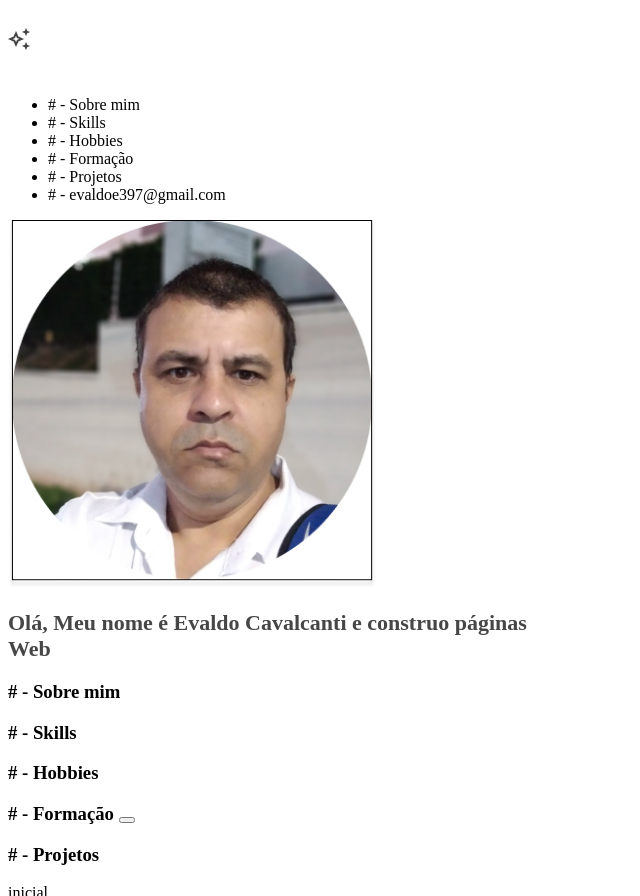
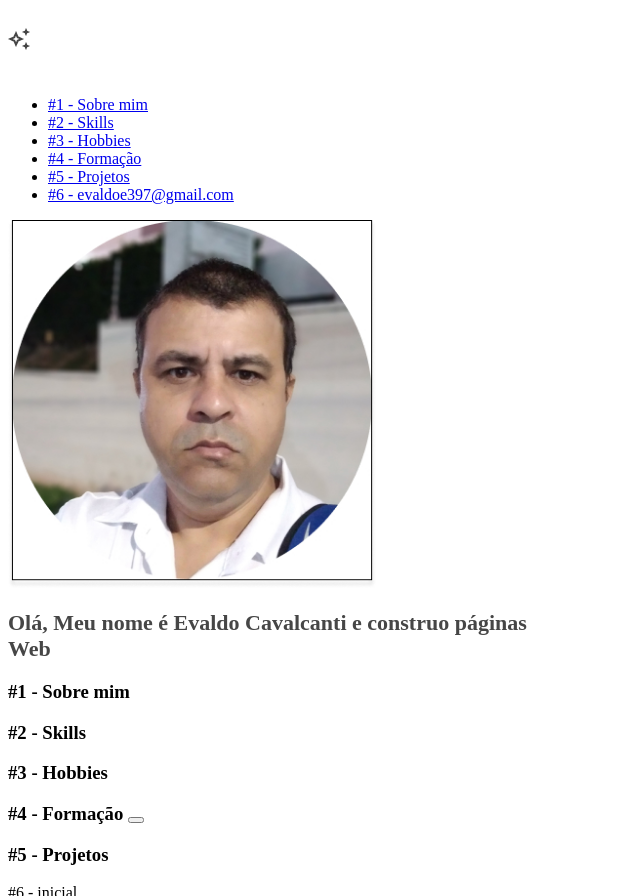
Before and after one commit to Evaldoe397/Portifolio-T2-Evaldo-Alura, a plain HTML site: page index.html in a window 1280 px wide. Shown: the top 896 px of the page, without its empty margins (0-640 px from the left). Drawn offline with Linux system fonts and the light colour scheme.

Commit message:
melhorando navegacao no site com opcao href

```diff
--- a/index.html
+++ b/index.html
@@ -15,12 +15,12 @@
 
             <nav>
                 <ul>
-                    <li># - Sobre mim</li>
-                    <li># - Skills</li>
-                    <li># - Hobbies</li>
-                    <li># - Formação</li>
-                    <li># - Projetos</li>
-                    <li># - evaldoe397@gmail.com</li>
+                    <li><a href="#sobre-mim">#1 - Sobre mim</a></li>
+                    <li><a href="#softskills">#2 - Skills</a></li>
+                    <li><a href="#hobbies">#3 - Hobbies</a></li>
+                    <li><a href="#formacao-cursos">#4 - Formação</a></li>
+                    <li><a href="#experiencia">#5 - Projetos</a></li>
+                    <li><a href="#formulario-contato">#6 - evaldoe397@gmail.com</a></li>
                 </ul>
             </nav>
         </div>
@@ -30,47 +30,47 @@
 
 </body>
  <main>
-    <section = "menu-principal">
+    <section class="menu-principal">
         <div class="inicial1">
             <h1 class="apresentacao">
                 Olá, Meu nome é Evaldo Cavalcanti e construo páginas Web
             </h1>
         </div>
     </section>
-    <section = "sobre-mim">
+    <section class= "mim">
         <div class="inicial2">
-            <h3 class="Texto1">
-                # - Sobre mim
+            <h3 id="sobre-mim">
+                #1 - Sobre mim
             </h3>
         </div>
     </section>
-    <section = "hobbies-e-soft-skills">
+    <section class= "hobbies-e-soft-skills">
         <div class="inicial3">
-            <h3 class="Texto2">
-                # - Skills
+            <h3 id="softskills">
+                #2 - Skills
             </h3>
-            <h3 class="Texto2">
-                # - Hobbies
+            <h3 id="hobbies">
+                #3 - Hobbies
             </h3>
         </div>
     </section>
 
-    <section = "formacoes-e-cursos">
+    <section class="formacoes-e-cursos">
         <div class="inicial4">
-            <h3 class="Texto3">
-                # - Formação
+            <h3 id="formacao-cursos">
+                #4 - Formação
                 <button class="ver-curriculo"></button>
             </h3>
         </div>
     </section>
-    <section = "experiencia-em-programacao">
+    <section class="experiencia-em-programacao">
         <div class="inicial5">
-            <h3 class="Texto4">
-                # - Projetos
+            <h3 id="experiencia">
+                #5 - Projetos
             </h3>
         </div>
-        <form action="formulario-de-contato">
-            inicial
+        <form id="formulario-contato" action="formulario-de-contato">
+                #6 - inicial
         </form>
     </section>
  </main>
```
